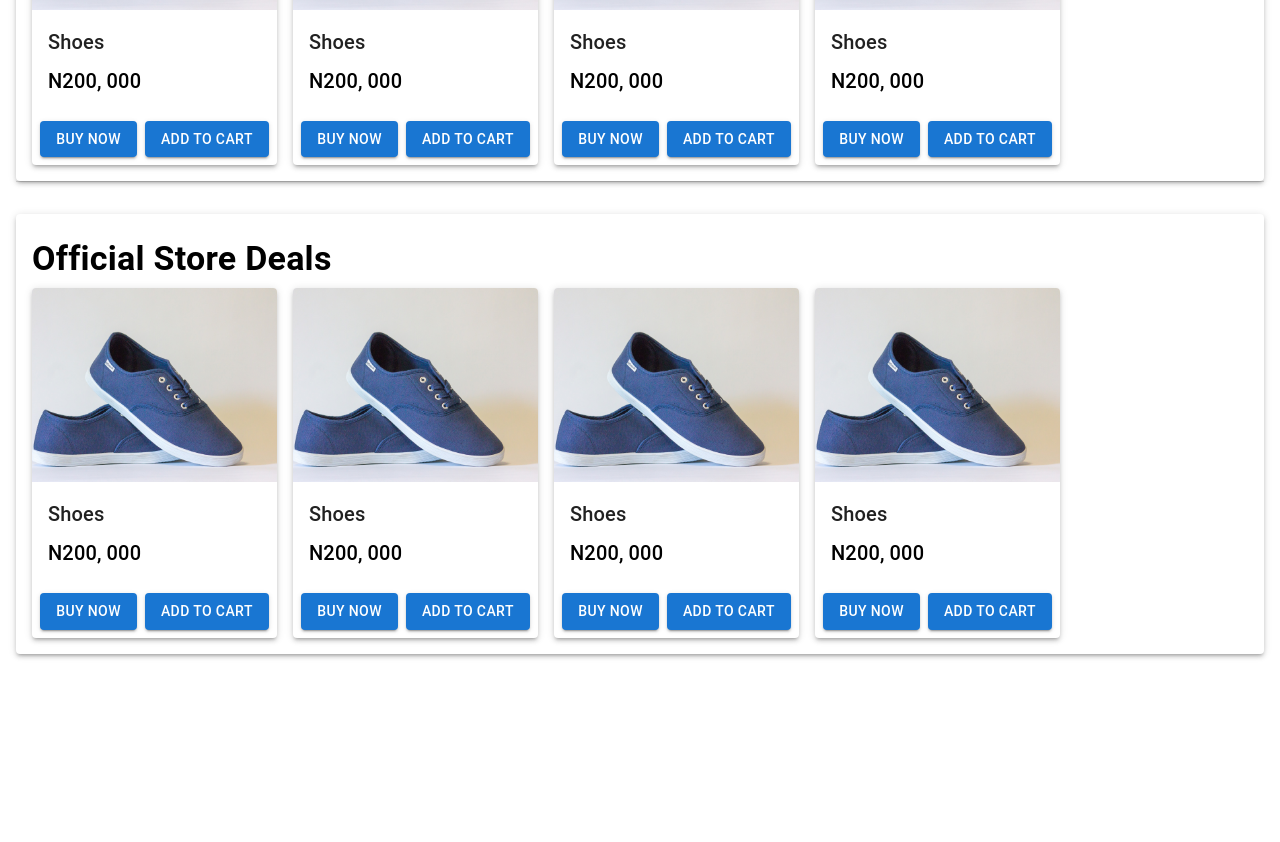
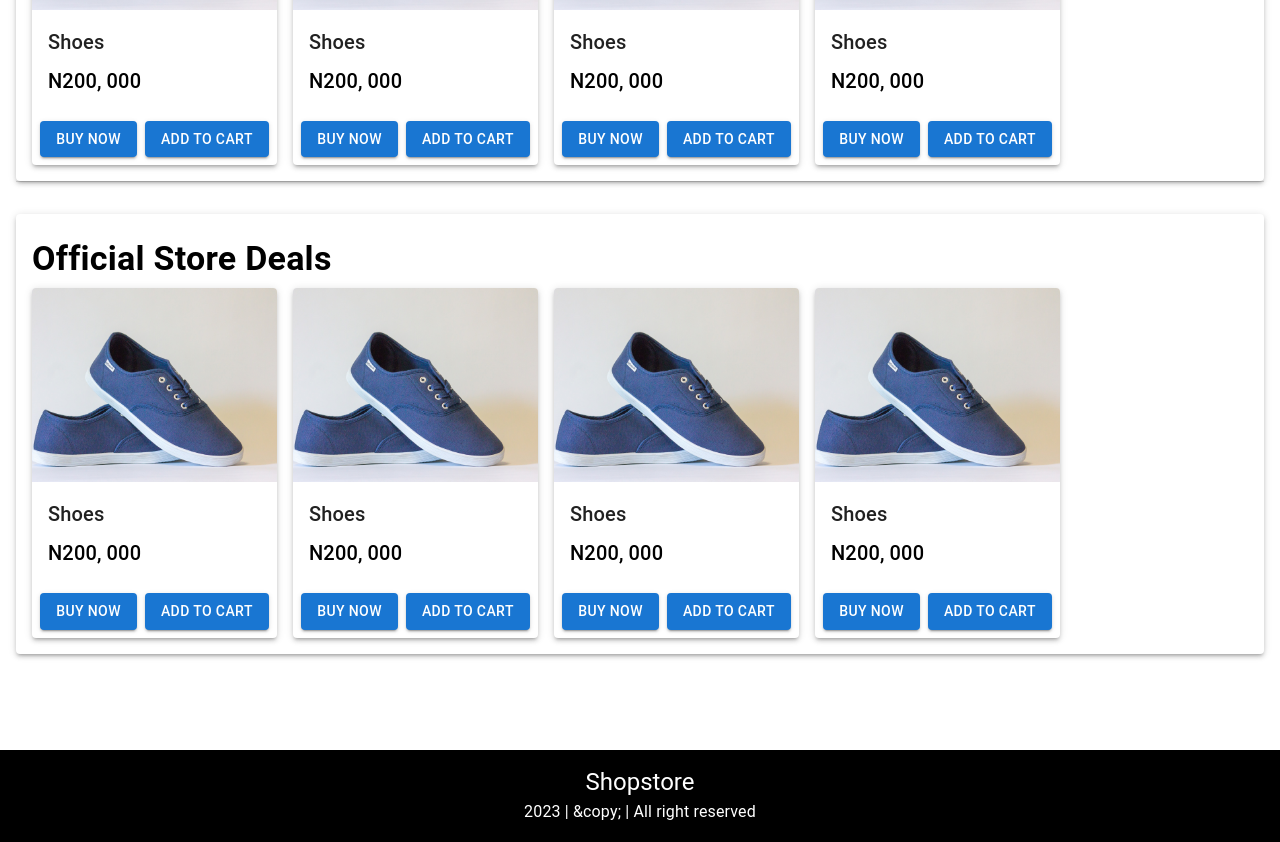
Before and after one commit to devsammyy/shopstore, a React (Vite) app: page / in a window 1280 px wide. Shown: the part 727-1569 px from the top of the page. Before the commit the page ends 1477 px from the top, so only its background shows below. Built offline with nearby package versions, Linux system fonts and the light colour scheme.

Commit message:
add footer component

```diff
--- a/src/App.tsx
+++ b/src/App.tsx
@@ -3,6 +3,7 @@ import "./App.css";
 import Header from "./components/Header/Header";
 import ImageSlider from "./components/Showcase/ImageSlider";
 import Card from "./components/Items/Card";
+import Footer from "./components/Footer/Footer";
 
 const App = () => {
   return (
@@ -12,6 +13,7 @@ const App = () => {
         <ImageSlider />
         <Card />
       </main>
+      <Footer />
     </>
   );
 };
--- /dev/null
+++ b/src/components/Footer/Footer.tsx
@@ -0,0 +1,32 @@
+import React, { FC, ReactElement } from "react";
+import { Box, Container, Grid, Typography } from "@mui/material";
+
+export const Footer: FC = (): ReactElement => {
+  return (
+    <Box
+      sx={{
+        width: "100%",
+        height: "auto",
+        backgroundColor: "black",
+        paddingTop: "1rem",
+        paddingBottom: "1rem",
+        color: "white",
+      }}
+    >
+      <Container maxWidth="lg">
+        <Grid container direction="column" alignItems="center">
+          <Grid item xs={12}>
+            <Typography variant="h5">Shopstore</Typography>
+          </Grid>
+          <Grid item xs={12}>
+            <Typography variant="subtitle1">
+              {`${new Date().getFullYear()} | &copy; | All right reserved`}
+            </Typography>
+          </Grid>
+        </Grid>
+      </Container>
+    </Box>
+  );
+};
+
+export default Footer;
--- a/src/components/Items/SingleCard.tsx
+++ b/src/components/Items/SingleCard.tsx
@@ -4,7 +4,7 @@ import Card from "@mui/material/Card";
 import CardMedia from "@mui/material/CardMedia";
 import CardActions from "@mui/material/CardActions";
 
-import { Button, CardContent, Grid, Typography } from "@mui/material";
+import { Button, CardContent, Typography } from "@mui/material";
 import { img2 } from "../../assets";
 
 export default function SingleCard() {
```
